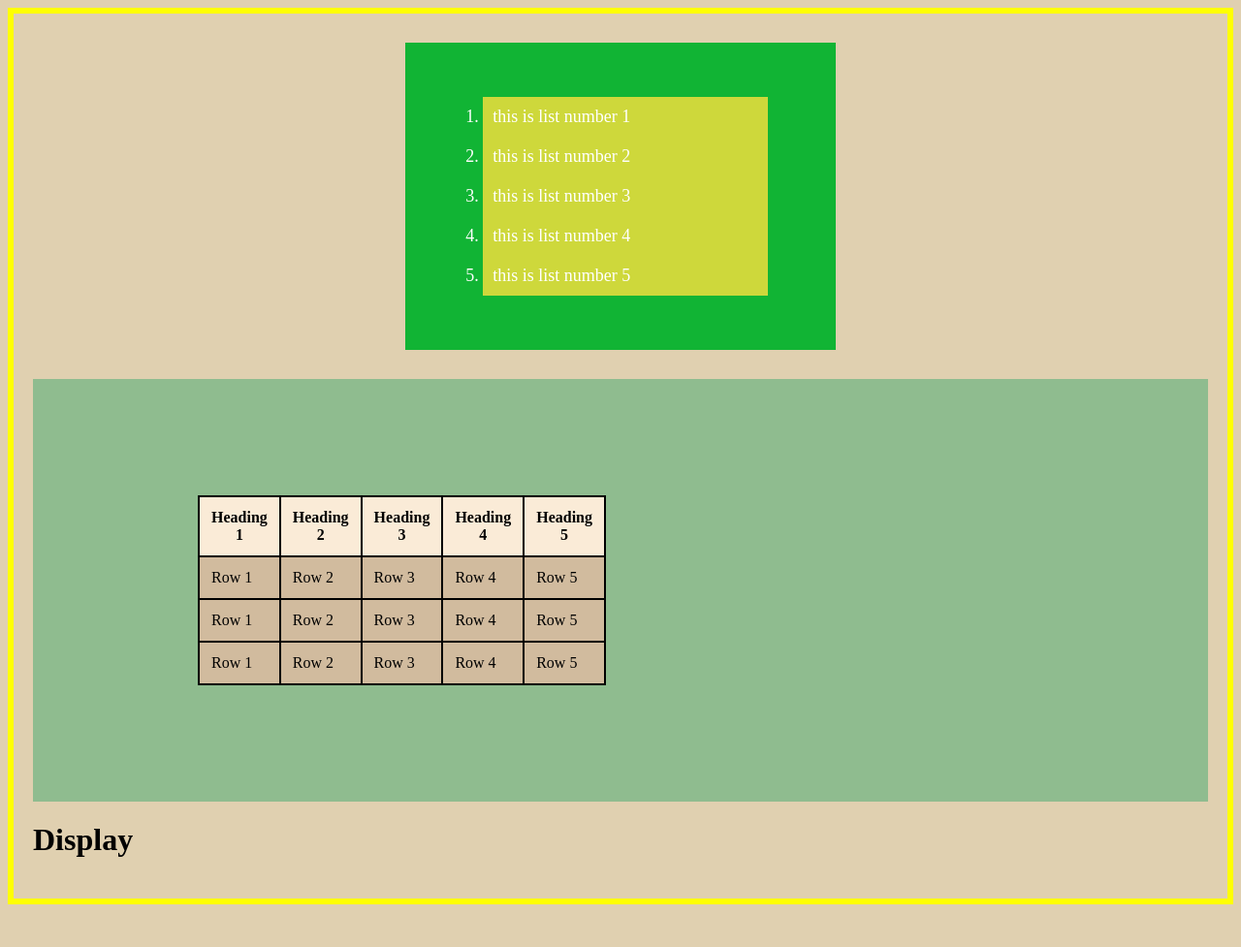
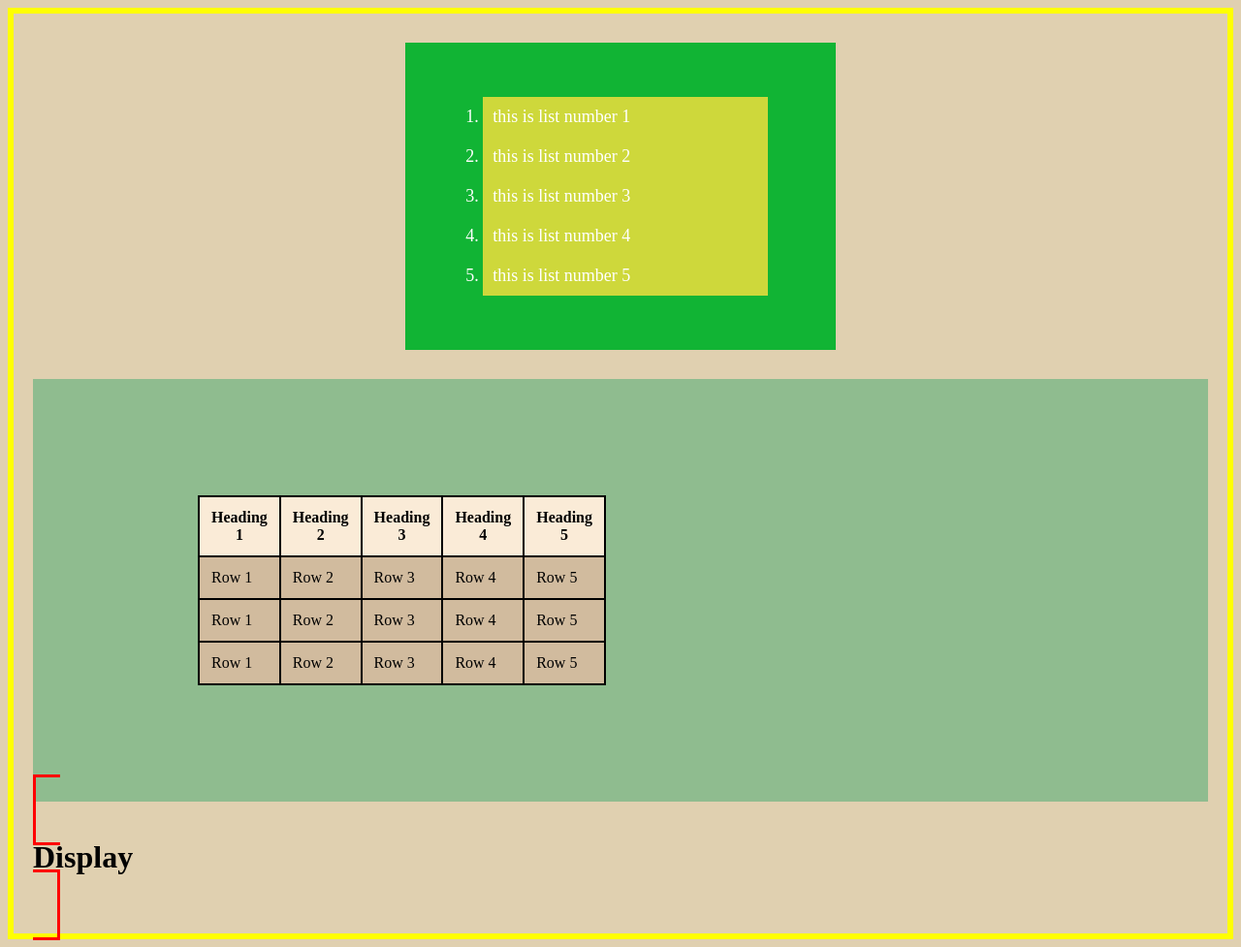
Before and after one commit to mahadyalhady/Web-Development, a plain HTML site: page CSS/list.html in a window 1280 px wide. Shown: the whole page at 97% size. Before the commit the page ends 941 px from the top, so only its background shows below. Drawn offline with Linux system fonts and the light colour scheme.

Commit message:
Update style.css

```diff
--- a/CSS/style.css
+++ b/CSS/style.css
@@ -151,3 +151,9 @@ h1,h2,h3,p{  to change in a group }
     padding: 12px;
     background-color: rgb(209, 187, 158);
 }
+
+.mydisplay{
+    padding: 25px;
+    border: 3px solid red;
+    display: inline;
+}
```
